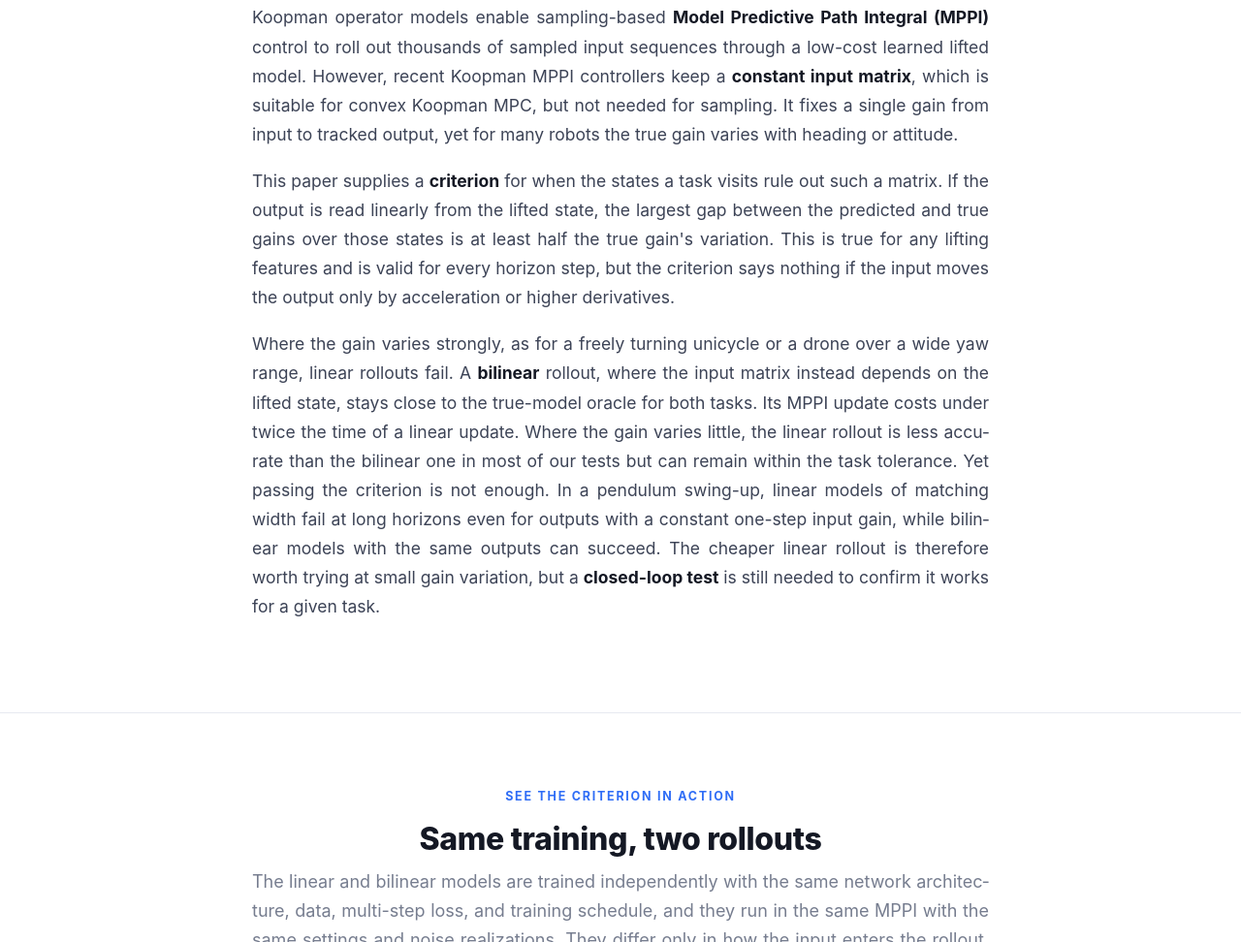
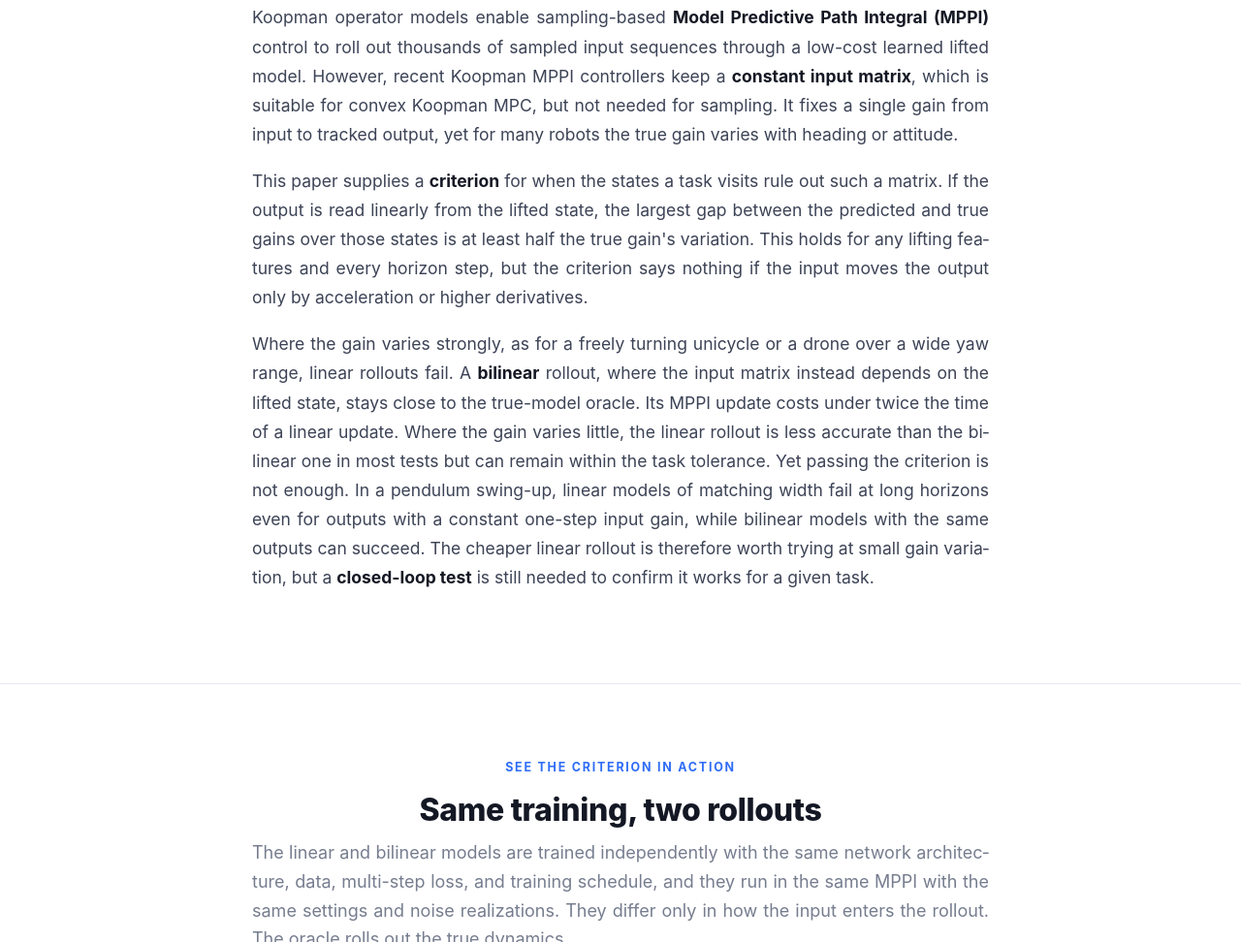
Before and after one commit to RCILab/koopman-mppi, a plain HTML site: page index.html in a window 1280 px wide. Shown: the part 761-1733 px from the top of the page at 97% size. Drawn offline with Linux system fonts and the light colour scheme.

Commit message:
Shorten the abstract and update paper PDF
Co-Authored-By: Claude Opus 5.5 <noreply@anthropic.com>

```diff
--- a/index.html
+++ b/index.html
@@ -66,7 +66,7 @@
     </div>
 
     <div class="btns">
-      <a class="btn btn--primary" href="static/pdfs/paper.pdf?v=13" target="_blank" rel="noopener">
+      <a class="btn btn--primary" href="static/pdfs/paper.pdf?v=14" target="_blank" rel="noopener">
         <svg viewBox="0 0 24 24" fill="currentColor"><path d="M6 2h9l5 5v15a1 1 0 0 1-1 1H6a1 1 0 0 1-1-1V3a1 1 0 0 1 1-1Zm8 1.5V8h4.5L14 3.5ZM8 12h8v1.5H8V12Zm0 3.5h8V17H8v-1.5Z"/></svg>
         Paper (PDF)
       </a>
@@ -89,8 +89,8 @@
     <h2 style="margin-bottom:24px">A constant input matrix, and a criterion</h2>
     <div class="prose">
       <p>Koopman operator models enable sampling-based <strong>Model Predictive Path Integral (MPPI)</strong> control to roll out thousands of sampled input sequences through a low-cost learned lifted model. However, recent Koopman MPPI controllers keep a <strong>constant input matrix</strong>, which is suitable for convex Koopman MPC, but not needed for sampling. It fixes a single gain from input to tracked output, yet for many robots the true gain varies with heading or attitude.</p>
-      <p>This paper supplies a <strong>criterion</strong> for when the states a task visits rule out such a matrix. If the output is read linearly from the lifted state, the largest gap between the predicted and true gains over those states is at least half the true gain's variation. This is true for any lifting features and is valid for every horizon step, but the criterion says nothing if the input moves the output only by acceleration or higher derivatives.</p>
-      <p>Where the gain varies strongly, as for a freely turning unicycle or a drone over a wide yaw range, linear rollouts fail. A <strong>bilinear</strong> rollout, where the input matrix instead depends on the lifted state, stays close to the true-model oracle for both tasks. Its MPPI update costs under twice the time of a linear update. Where the gain varies little, the linear rollout is less accurate than the bilinear one in most of our tests but can remain within the task tolerance. Yet passing the criterion is not enough. In a pendulum swing-up, linear models of matching width fail at long horizons even for outputs with a constant one-step input gain, while bilinear models with the same outputs can succeed. The cheaper linear rollout is therefore worth trying at small gain variation, but a <strong>closed-loop test</strong> is still needed to confirm it works for a given task.</p>
+      <p>This paper supplies a <strong>criterion</strong> for when the states a task visits rule out such a matrix. If the output is read linearly from the lifted state, the largest gap between the predicted and true gains over those states is at least half the true gain's variation. This holds for any lifting features and every horizon step, but the criterion says nothing if the input moves the output only by acceleration or higher derivatives.</p>
+      <p>Where the gain varies strongly, as for a freely turning unicycle or a drone over a wide yaw range, linear rollouts fail. A <strong>bilinear</strong> rollout, where the input matrix instead depends on the lifted state, stays close to the true-model oracle. Its MPPI update costs under twice the time of a linear update. Where the gain varies little, the linear rollout is less accurate than the bilinear one in most tests but can remain within the task tolerance. Yet passing the criterion is not enough. In a pendulum swing-up, linear models of matching width fail at long horizons even for outputs with a constant one-step input gain, while bilinear models with the same outputs can succeed. The cheaper linear rollout is therefore worth trying at small gain variation, but a <strong>closed-loop test</strong> is still needed to confirm it works for a given task.</p>
     </div>
 
   </div>
```
Also changed, not shown: 1 other file.
